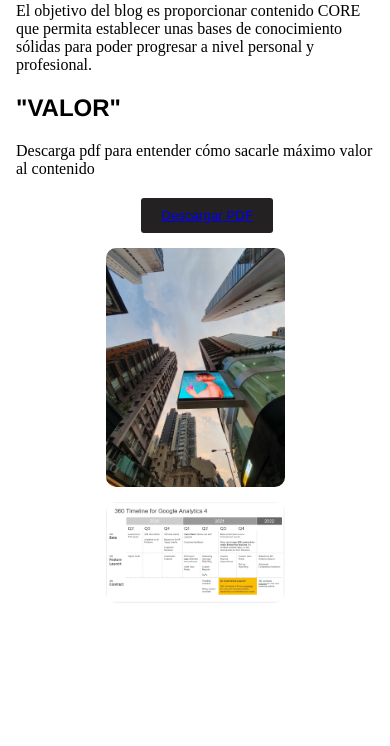
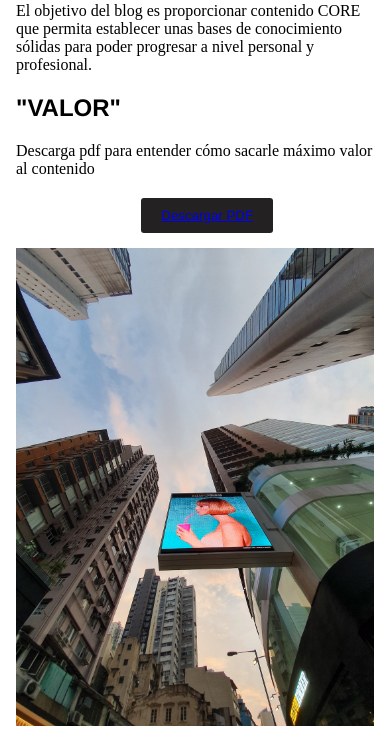
Before and after one commit to ManuData/blog_penv, a Django app: page /blog/ in a window 390 px wide. Shown: the part 540-1286 px from the top of the page. Before the commit the page ends 1143 px from the top, so only its background shows below. Run offline with Django 4.2, Linux system fonts and the light colour scheme.

Commit message:
Added condition for desktop responsive

```diff
--- a/mysite/blog/static/blog/base_clean.css
+++ b/mysite/blog/static/blog/base_clean.css
@@ -5,14 +5,26 @@ body{
   margin:1rem;
 }
 
+/*
+img{
+  width: 100%;
+
+}*/
 
 
-#image-container{
-    padding-top:15px
+
+
+#image-container img{
+
+    padding-top:15px;
+    width: 100%;
+
+
   }
-  /*Para ajustar la imagen y el div*/
 
-  #image-container img{
+
+  /*
+  image-container img{
     max-width: 1200px;
     max-height: 1500px;
     display: block;
@@ -21,10 +33,10 @@ body{
     width: 50%;
   }
 
+
   .index-image{
     border-radius: 10px;
   }
-
 
 
 /* CSS BASE */
@@ -67,7 +79,6 @@ p.pilcrow {
     background-color: black;
 
   }
-
 
 
 
@@ -163,6 +174,21 @@ p.pilcrow {
       top: 20px;
       right: 45px;
       font-size: 60px;
+    }
+
+    /* TEST LOGIC FOR DESKTOP*/
+
+    @media screen and (min-width: 455px){
+
+      h1{
+        font-family: 'Helvetica Neue', Helvetica, Arial, sans-serif;
+        font-size: 40px;
+        width:850px;
+        margin: 0 auto;
+        text-align: center
+
+      }
+
     }
 
 
@@ -262,8 +288,6 @@ p.pilcrow {
       }
 
 
-
-
       .navBar.active{
         z-index:0;
 
--- a/mysite/blog/templates/blog/index_clean.html
+++ b/mysite/blog/templates/blog/index_clean.html
@@ -28,13 +28,16 @@
         <a href="{% static 'pdf/Einreiseanmeldung.pdf'%}" download="" >Descargar PDF</a>
     </button>
 
-    <div id="image-container">
-        <img class = "index-image" src= "{% static 'blog/images/background.jpg' %}">
+     <!-- ELEMENTO CORE: IMAGES-->
+
+
+     <div id="image-container">
+        <img class = "index-image" src= "{% static 'blog/images/test_mobile.jpg' %}"
+        srcset=
+        "{% static 'blog/images/test_desktop.jpg'%}"
+        alt="">
     </div>
 
-    <div id="image-container">
-        <img class = "index-image" src= "{% static 'blog/images/test.png' %}">
-    </div>
 
 
     <!-- Script: DATALAYER MVP-->
```
Also changed, not shown: mysite/blog/static/blog/images/background.jpg (deleted), mysite/blog/static/blog/images/test_desktop.jpg (added), mysite/blog/static/blog/images/test_mobile.jpg (added), 1 other file.
